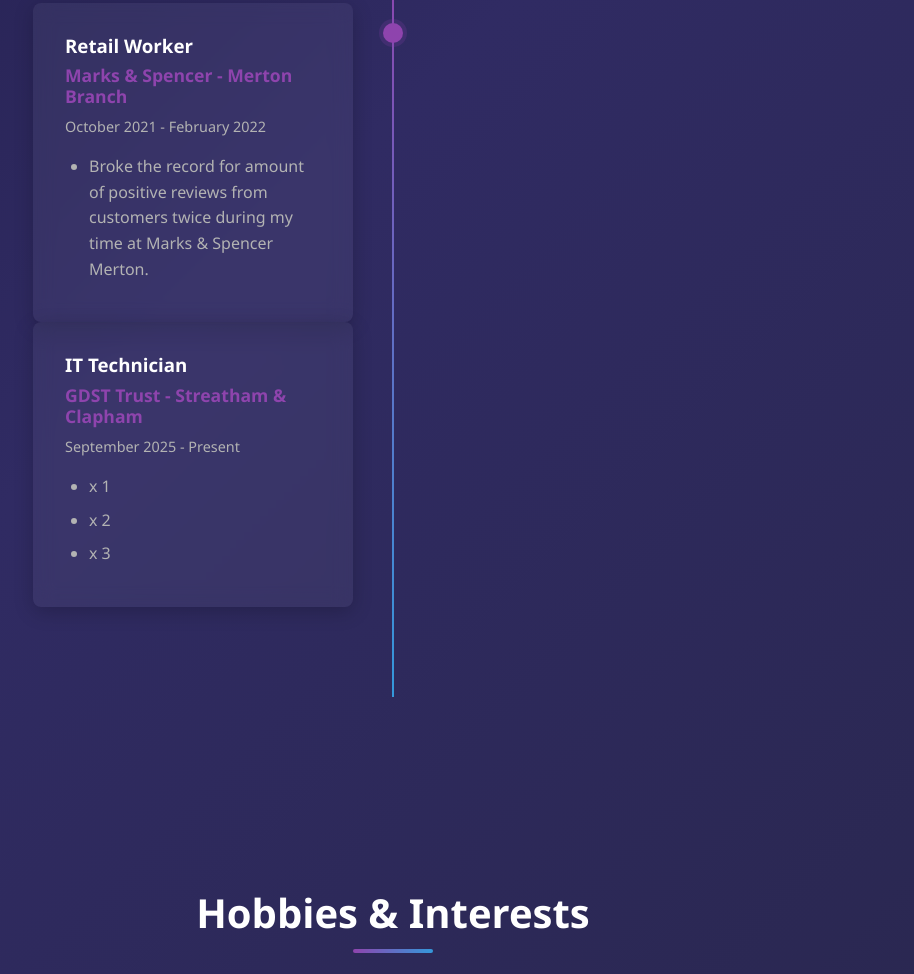
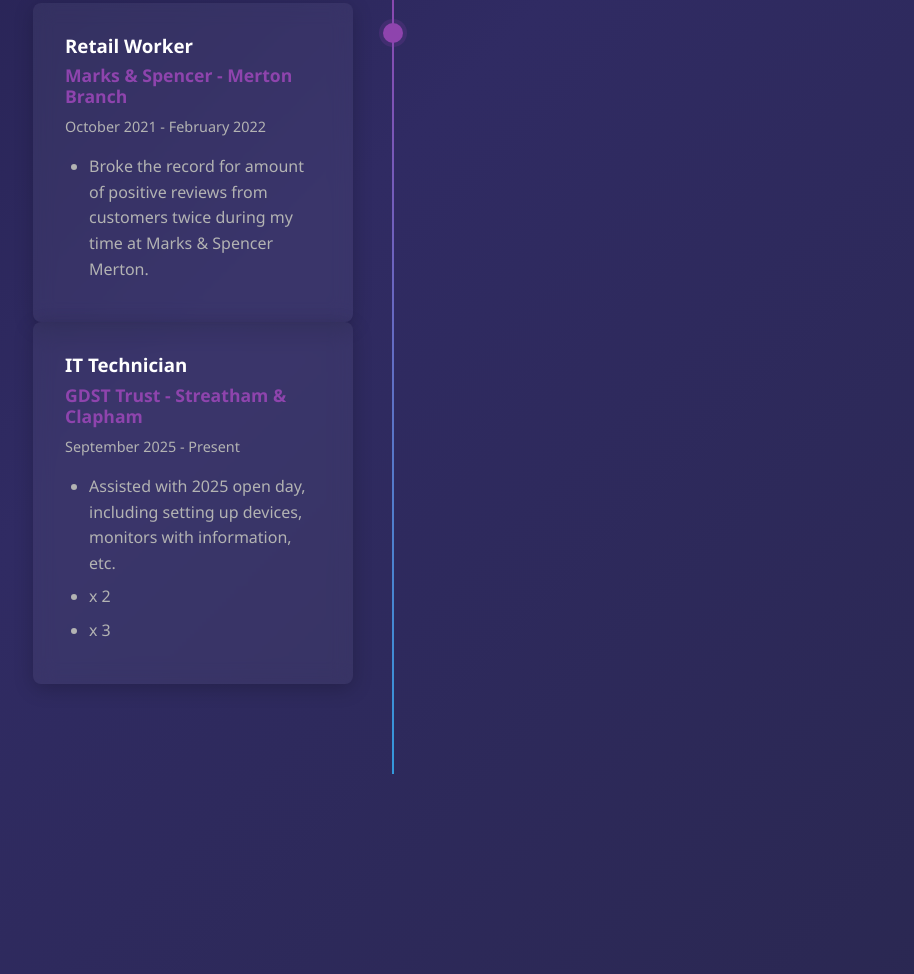
Before and after one commit to CJColemanB/CJColemanB.github.io, a plain HTML site: page index.html in a window 1280 px wide. Shown: the part 2190-3164 px from the top of the page, without its empty margins (247-1161 px from the left). Drawn offline with Linux system fonts and the light colour scheme.

Commit message:
included open day information on home page panel

```diff
--- a/index.html
+++ b/index.html
@@ -92,7 +92,7 @@
                         <h4>GDST Trust - Streatham & Clapham</h4>
                         <p class="date">September 2025 - Present</p>
                         <ul>
-                            <li>x 1</li>
+                            <li>Assisted with 2025 open day, including setting up devices, monitors with information, etc.</li>
                             <li>x 2</li>
                             <li>x 3</li>
                         </ul>
```
